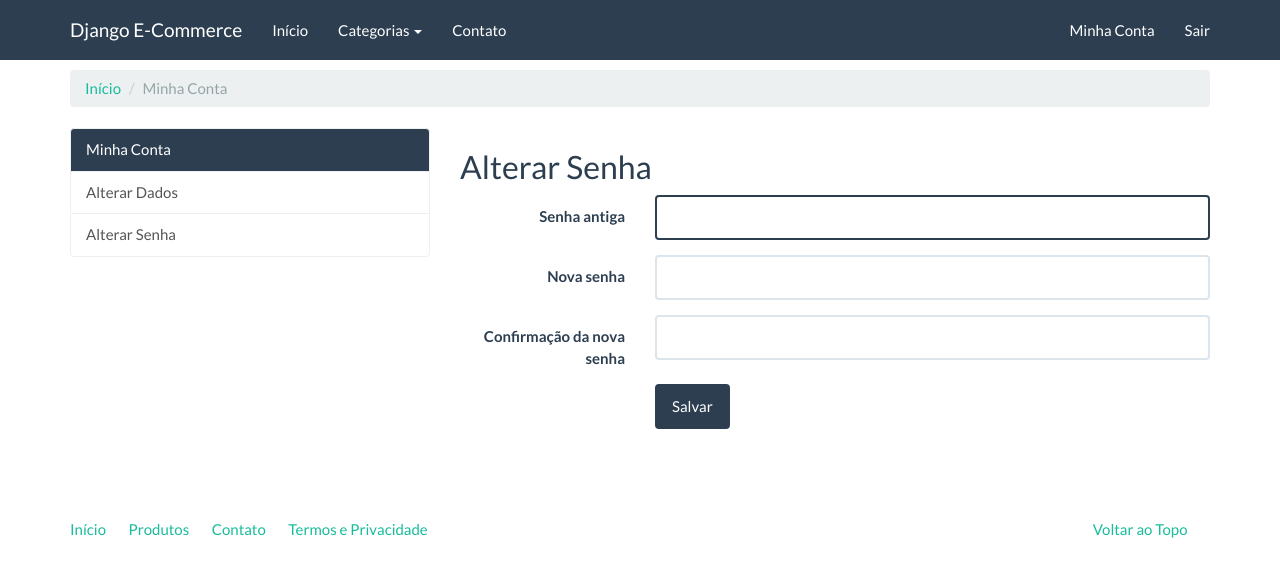
After one commit to pedrorhamon/ecommerce-python, a Django app: page /conta/alterar-senha/ in a window 1280 px wide. The commit adds this page. Shown: the top 577 px of the page. Run offline with Django 4.2, Linux system fonts and the light colour scheme; a user stored in the database is signed in; data that the repository does not hold is empty; some libraries are stand-ins or nearby versions.

Commit message:
permitindo alterar a senha

```diff
--- a/djangoecommerce/accounts/templates/accounts/index.html
+++ b/djangoecommerce/accounts/templates/accounts/index.html
@@ -12,7 +12,7 @@
         <div class="list-group">
           <a href="#" class="list-group-item active">Minha Conta</a>
           <a href="{% url 'accounts:update_user' %}" class="list-group-item">Alterar Dados</a>
-          <a href="#" class="list-group-item">Alterar Senha</a>
+          <a href="{% url 'accounts:update_password' %}" class="list-group-item">Alterar Senha</a>
         </div>
     </div>
     <div class="col-md-8">
--- /dev/null
+++ b/djangoecommerce/accounts/templates/accounts/update_password.html
@@ -0,0 +1,30 @@
+{% extends "accounts/index.html" %}
+
+{% load widget_tweaks %}
+
+{% block title %}Alterar Senha{% endblock %}
+
+{% block accounts_container %}
+    <h2>Alterar Senha</h2>
+    <form class="form-horizontal" action="" method="post">
+        {% csrf_token %}
+        <fieldset>
+            {% for field in form %}
+            <div class="form-group{% if field.errors %} has-error{% endif %}">
+              <label for="{{ field.auto_id }}" class="col-md-3 control-label">{{ field.label }}</label>
+              <div class="col-md-9">
+                {% render_field field class='form-control' %}
+                {% for error in field.errors %}
+                <span class="help-block">{{ error }}</span>
+                {% endfor %}
+              </div>
+            </div>
+            {% endfor %}
+            <div class="form-group">
+              <div class="col-md-9 col-md-offset-3">
+                <button type="submit" class="btn btn-primary">Salvar</button>
+              </div>
+            </div>
+        </fieldset>
+    </form>
+{% endblock %}
--- a/djangoecommerce/accounts/urls.py
+++ b/djangoecommerce/accounts/urls.py
@@ -9,5 +9,6 @@ app_name = 'accounts'
 urlpatterns = [
     path('', views.index, name='index'),
     path('alterar-dados/', views.update_user, name='update_user'),
+    path('alterar-senha/', views.update_password, name='update_password'),
     path('registro/', views.register, name='register')
 ]
--- a/djangoecommerce/accounts/views.py
+++ b/djangoecommerce/accounts/views.py
@@ -1,9 +1,12 @@
 # coding=utf-8
 
 from django.shortcuts import render
-from django.views.generic import CreateView, TemplateView, UpdateView
+from django.views.generic import (
+    CreateView, TemplateView, UpdateView, FormView
+)
 from django.urls import reverse_lazy
 from django.contrib.auth.mixins import LoginRequiredMixin
+from django.contrib.auth.forms import PasswordChangeForm
 
 from .models import User
 from .forms import UserAdminCreationForm
@@ -26,13 +29,26 @@ class UpdateUserView(LoginRequiredMixin, UpdateView):
 
     model = User
     template_name = 'accounts/update_user.html'
-    fields = ['username', 'email']
+    fields = ['name', 'email']
     success_url = reverse_lazy('accounts:index')
 
     def get_object(self):
         return self.request.user
 
 
+class UpdatePasswordView(LoginRequiredMixin, FormView):
+
+    template_name = 'accounts/update_password.html'
+    success_url = reverse_lazy('accounts:index')
+    form_class = PasswordChangeForm
+
+    def get_form_kwargs(self):
+        kwargs = super(UpdatePasswordView, self).get_form_kwargs()
+        kwargs['user'] = self.request.user
+        return kwargs
+
+
 index = IndexView.as_view()
 register = RegisterView.as_view()
 update_user = UpdateUserView.as_view()
+update_password = UpdatePasswordView.as_view()
```
Also changed, not shown: djangoecommerce/db.sqlite3.
